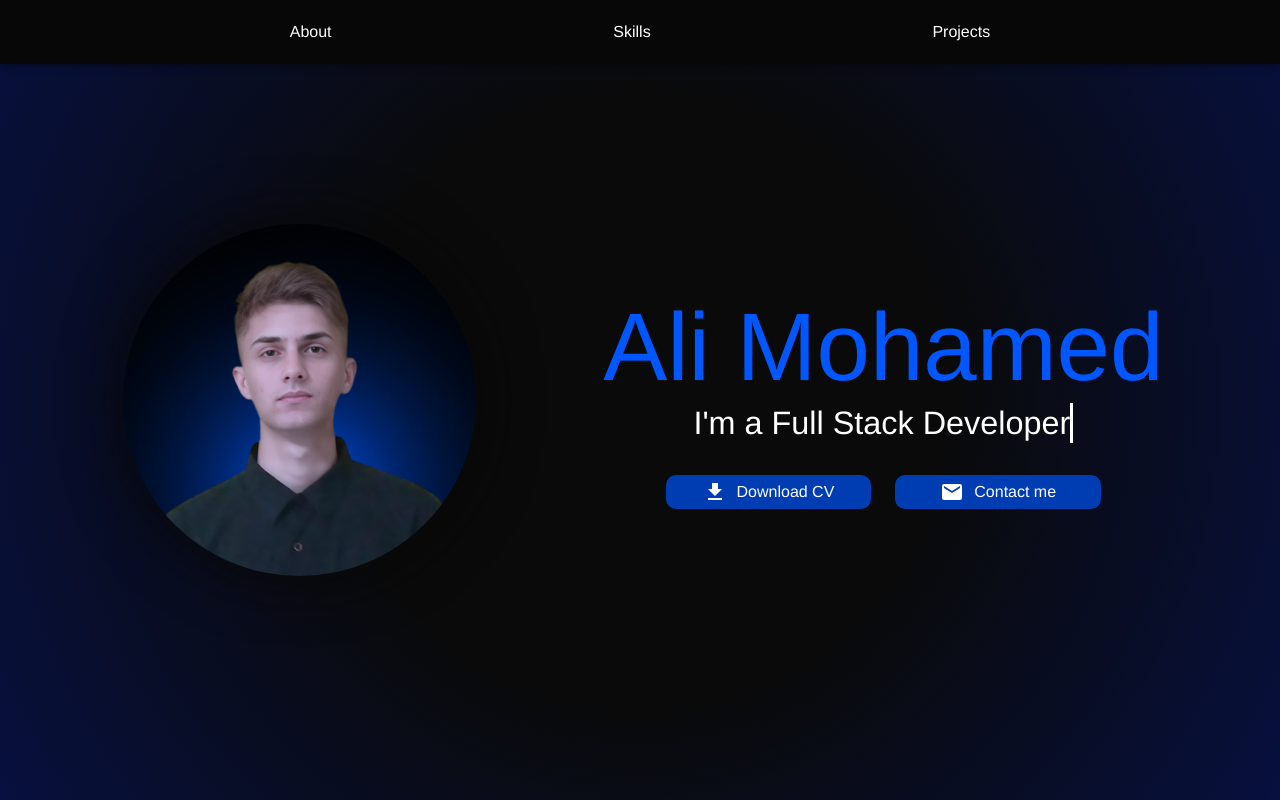
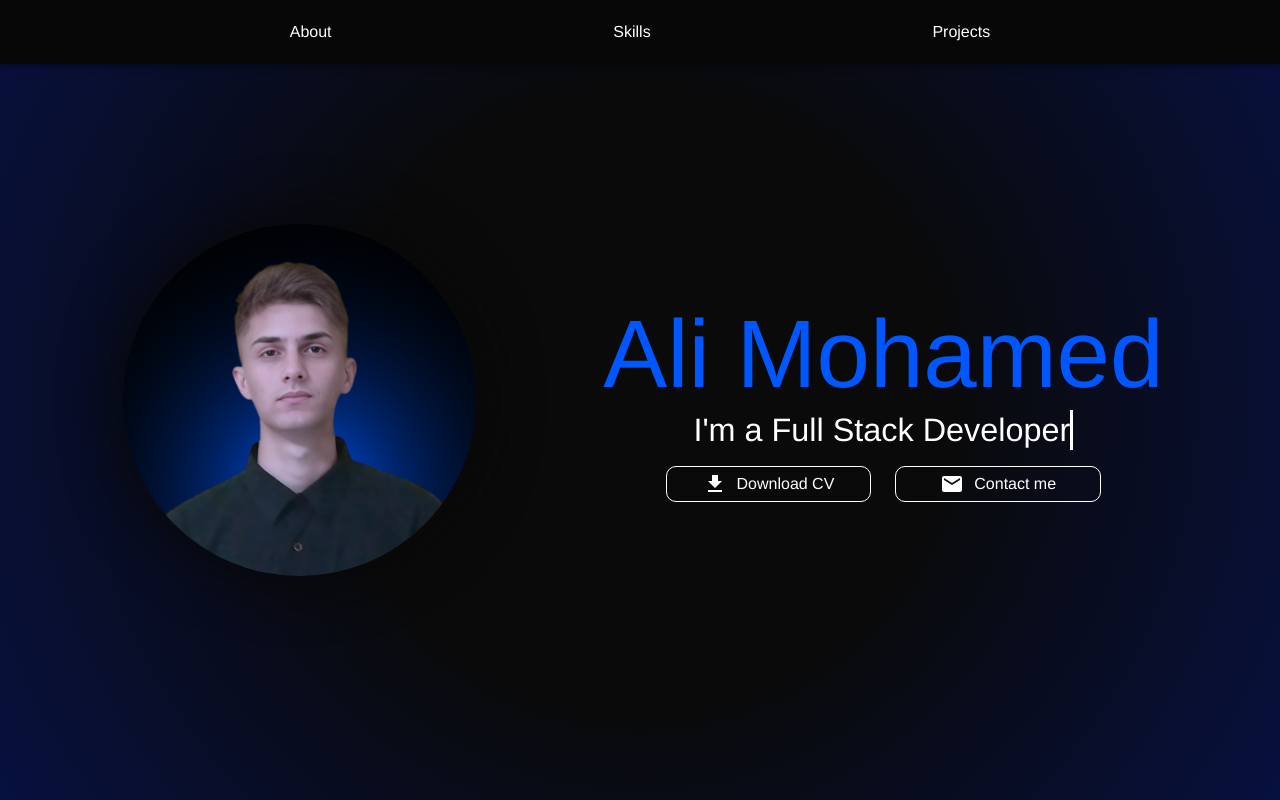
Before and after one commit to alimkhodr/my-portfolio, a React (Vite) app: page / in a window 1280 px wide. Shown: the top 800 px of the page. Built offline with nearby package versions, Linux system fonts and the light colour scheme; no server answers.

Commit message:
feat: edit hover at button

```diff
--- a/src/components/StyledButton/StyledButton.tsx
+++ b/src/components/StyledButton/StyledButton.tsx
@@ -7,8 +7,8 @@ interface StyledButtonProps {
 }
 
 const CustomButton = styled("button")(({ theme }) => ({
-  backgroundColor: theme.palette.secondary.dark,
-  border: "none",
+  backgroundColor: "transparent",
+  border: `1px solid ${theme.palette.primary.contrastText}`,
   borderRadius: "10px",
   padding: "5px 15px",
   width: "100%",
@@ -17,9 +17,12 @@ const CustomButton = styled("button")(({ theme }) => ({
   justifyContent: "center",
   gap: "10px",
   color: theme.palette.primary.contrastText,
-  transition: "0.6s",
-  '&:hover': {
-    backgroundColor: theme.palette.secondary.light,
+
+  transition: "background-color 0.5s ease, transform 0.5s ease, border 0.5s ease",
+  "&:hover": {
+    backgroundColor: theme.palette.secondary.main,
+    transform: "scale(1.05)",
+    border: "none",
   },
 }));
 
--- a/src/pages/Home/sections/Hero/Hero.tsx
+++ b/src/pages/Home/sections/Hero/Hero.tsx
@@ -79,7 +79,7 @@ const Hero = () => {
                             <TypingText color="primary.contrastText" variant="h4" textAlign="center">
                                 I'm a Full Stack Developer
                             </TypingText>
-                            <Grid container display="flex" justifyContent="center" spacing={3} pt={4}>
+                            <Grid container display="flex" justifyContent="center" spacing={3} pt={2}>
                                 <Grid item xs={10} md={4} display="flex" justifyContent="center">
                                     <StyledButton onClick={handleDownloadClick}>
                                         <DownloadIcon /><Typography>Download CV</Typography>
```
